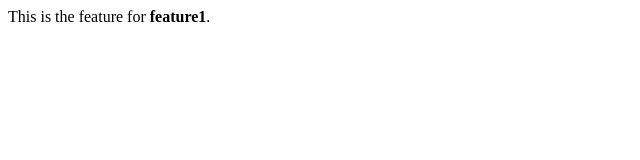
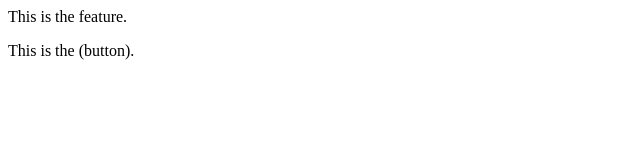
Before and after one commit to borikhelvi/BranchedRepo, a plain HTML site: page index.html in a window 1280 px wide. Shown: the whole page, without its empty margins (0-640 px from the left). Drawn offline with Linux system fonts and the light colour scheme.

Commit message:
updated the feature1

```diff
--- a/index.html
+++ b/index.html
@@ -1 +1,2 @@
-<p>This is the feature for <b>feature1</b>.</p>
+<p>This is the feature.</p>
+<p>This is the (button).</p>
```
